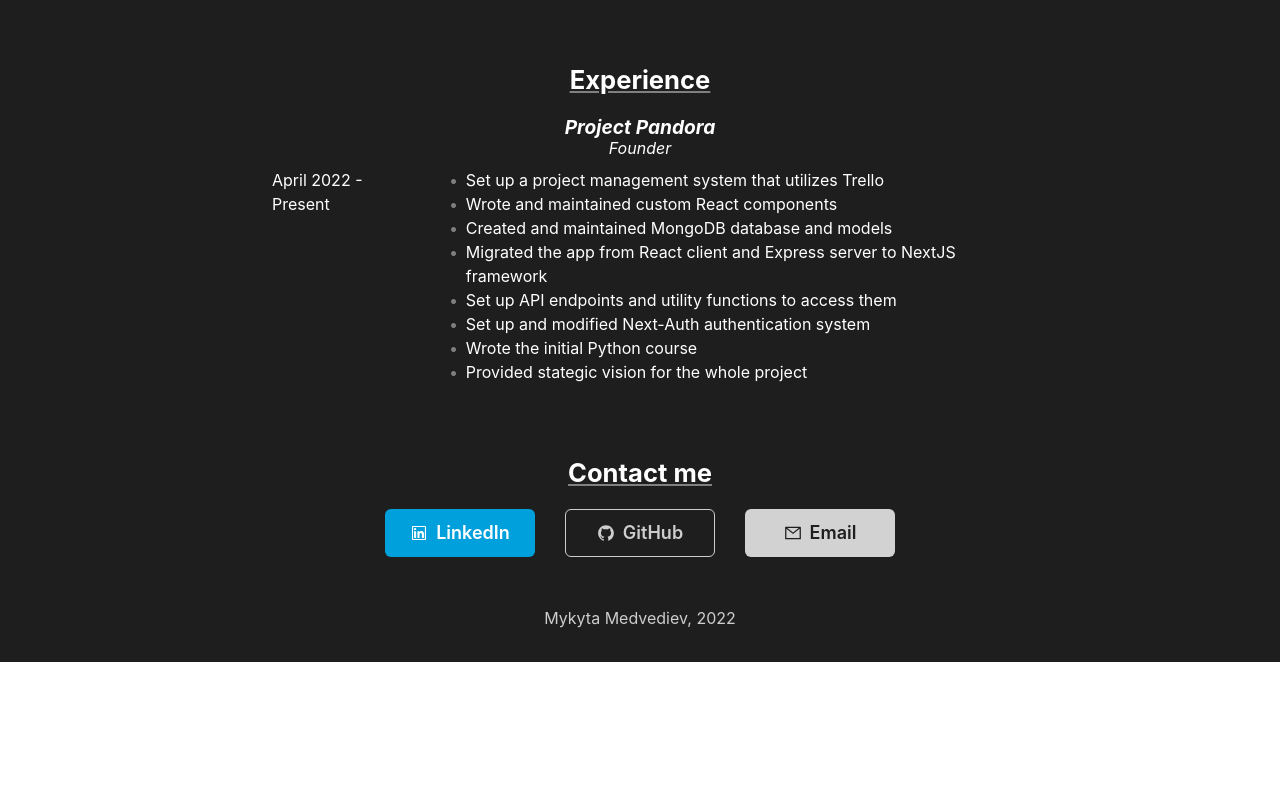
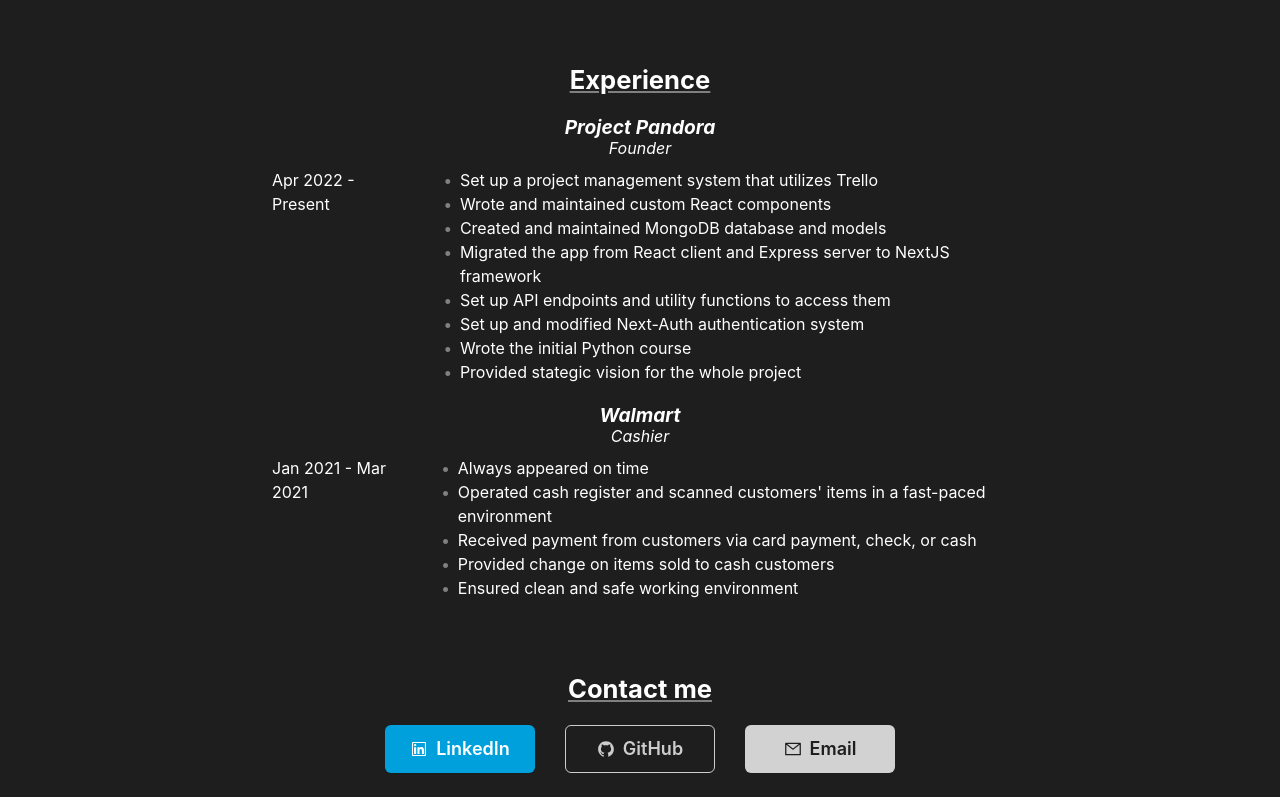
Before and after one commit to Furilon/portfolio-website, a Next.js app: page /about in a window 1280 px wide. Shown: the part 684-1481 px from the top of the page. Before the commit the page ends 1346 px from the top, so only its background shows below. Built offline with nearby package versions, Linux system fonts and the light colour scheme.

Commit message:
Added walmart experience

```diff
--- a/pages/about.js
+++ b/pages/about.js
@@ -26,6 +26,13 @@
     "Set up and modified Next-Auth authentication system",
     "Wrote the initial Python course",
     "Provided stategic vision for the whole project",
+  ],
+  walmart: [
+    "Always appeared on time",
+    "Operated cash register and scanned customers' items in a fast-paced environment",
+    "Received payment from customers via card payment, check, or cash",
+    "Provided change on items sold to cash customers",
+    "Ensured clean and safe working environment",
   ],
 };
 
@@ -127,9 +134,16 @@
             <Flex direction="column" justify="center" align="center">
               <Experience
                 role="Founder"
-                name={"Project Pandora"}
-                date="April 2022 - Present"
+                name="Project Pandora"
+                date="Apr 2022 - Present"
                 pointsArr={EXPERIENCE_TEXT["pandora"]}
+              />
+
+              <Experience
+                role="Cashier"
+                name="Walmart"
+                date="Jan 2021 - Mar 2021"
+                pointsArr={EXPERIENCE_TEXT["walmart"]}
               />
             </Flex>
           </Flex>
```
